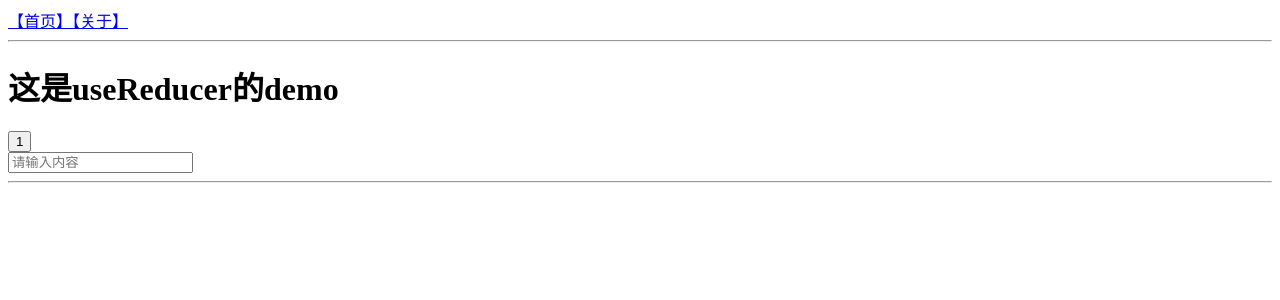
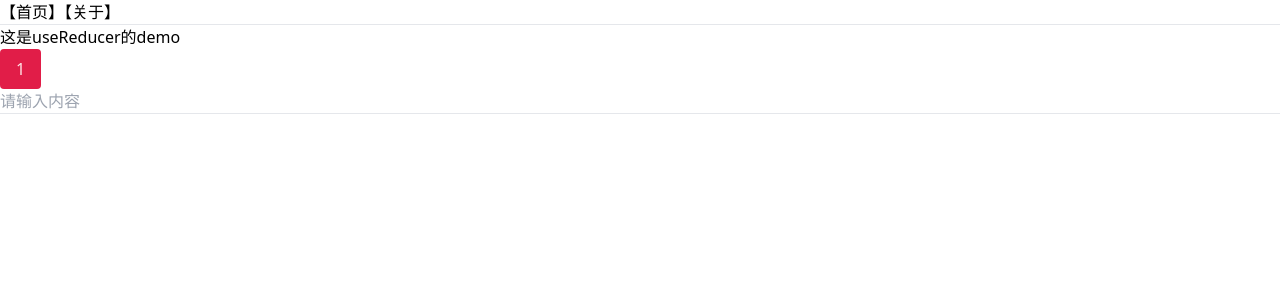
Before and after one commit to btc022003/live-next-1008, a Next.js app: page /about in a window 1280 px wide. Shown: the top 300 px of the page. Built offline with nearby package versions, Linux system fonts and the light colour scheme.

Commit message:
加入tailwindcss引入

```diff
--- a/package.json
+++ b/package.json
@@ -19,5 +19,10 @@
     "react": "18.2.0",
     "react-dom": "18.2.0",
     "typescript": "5.2.2"
+  },
+  "devDependencies": {
+    "autoprefixer": "^10.4.16",
+    "postcss": "^8.4.31",
+    "tailwindcss": "^3.3.3"
   }
 }
--- /dev/null
+++ b/postcss.config.js
@@ -0,0 +1,6 @@
+module.exports = {
+  plugins: {
+    tailwindcss: {},
+    autoprefixer: {},
+  },
+}
--- a/src/app/about/_components/use-reducer-demo.tsx
+++ b/src/app/about/_components/use-reducer-demo.tsx
@@ -34,6 +34,7 @@ function UseReducerDemo() {
     <div>
       <h1>{state.title}</h1>
       <button
+        className='btn hover:bg-rose-800'
         onClick={() => {
           // dispatch接收一个对象作为参数
           //  会触发reducer函数执行
--- a/src/app/globals.css
+++ b/src/app/globals.css
@@ -1,6 +1,15 @@
+@tailwind base;
+@tailwind components;
+@tailwind utilities;
 .person {
   padding: 12px;
   background-color: deeppink;
   color: white;
   margin: 8px 0;
 }
+
+@layer components {
+  .btn {
+    @apply bg-rose-600 text-rose-100 py-2 px-4 rounded
+  }
+}
--- /dev/null
+++ b/tailwind.config.js
@@ -0,0 +1,15 @@
+/** @type {import('tailwindcss').Config} */
+module.exports = {
+  content: [
+    './app/**/*.{js,ts,jsx,tsx,mdx}',
+    './pages/**/*.{js,ts,jsx,tsx,mdx}',
+    './components/**/*.{js,ts,jsx,tsx,mdx}',
+
+    // Or if using `src` directory:
+    './src/**/*.{js,ts,jsx,tsx,mdx}',
+  ],
+  theme: {
+    extend: {},
+  },
+  plugins: [],
+};
```
Also changed, not shown: 1 other file (tests, documents, lock files or other folders).
